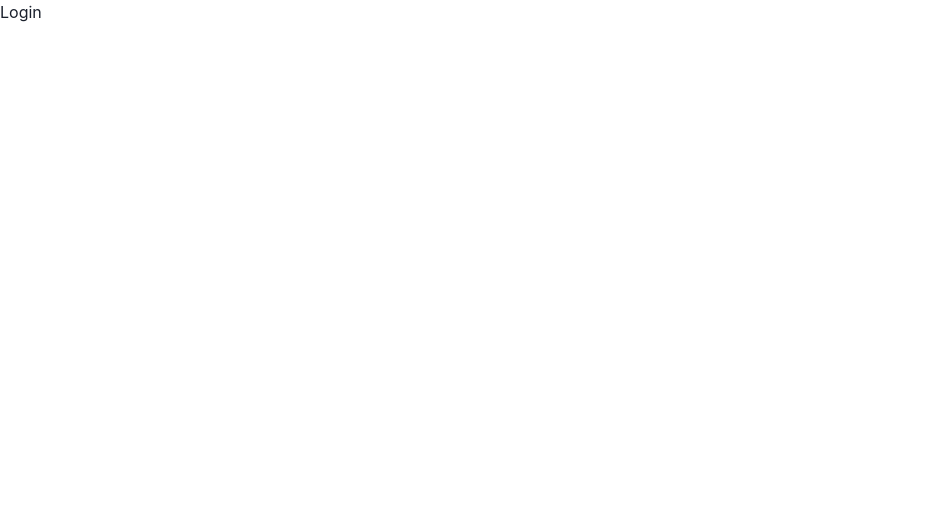
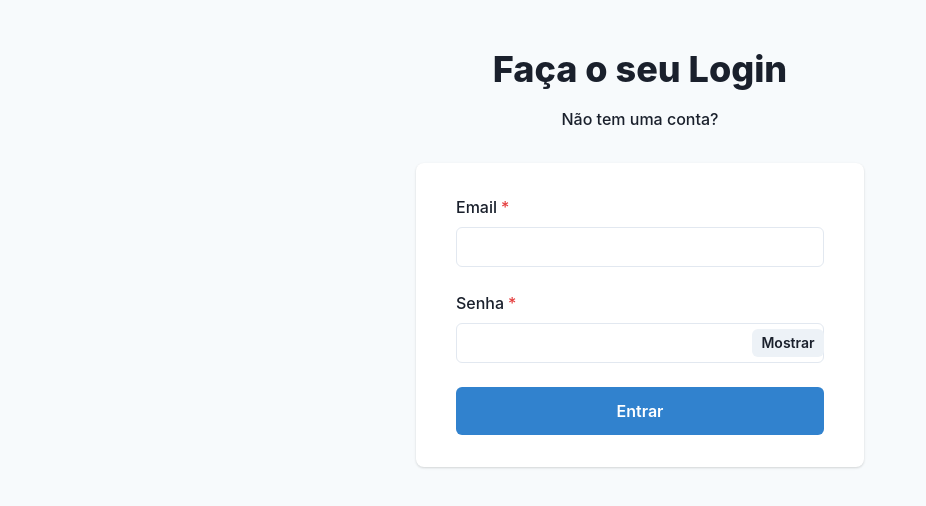
Before and after one commit to bmviniciuss/shopping-list-web, a React (Vite) app: page /login in a window 1280 px wide. Shown: the top 506 px of the page, without its empty margins (0-926 px from the left). Built offline with nearby package versions, Linux system fonts and the light colour scheme.

Commit message:
feat: LoginForm

```diff
--- a/package.json
+++ b/package.json
@@ -10,10 +10,14 @@
     "@chakra-ui/react": "^1.7.3",
     "@emotion/react": "^11.7.1",
     "@emotion/styled": "^11.6.0",
+    "@hookform/resolvers": "^2.8.5",
     "framer-motion": "^4.1.17",
     "react": "^17.0.2",
     "react-dom": "^17.0.2",
-    "react-router-dom": "^6.2.1"
+    "react-hook-form": "^7.22.5",
+    "react-router-dom": "^6.2.1",
+    "yup": "^0.32.11",
+    "yup-locale-pt": "0.0.9"
   },
   "devDependencies": {
     "@types/react": "^17.0.33",
--- /dev/null
+++ b/src/components/form/PasswordInput.tsx
@@ -0,0 +1,25 @@
+import { InputProps, InputGroup, Input, InputRightElement, Button, useMergeRefs, useDisclosure } from '@chakra-ui/react'
+import React from 'react'
+
+export const PasswordInput = React.forwardRef<HTMLInputElement, InputProps>((props, ref) => {
+  const { isOpen, onToggle } = useDisclosure()
+  const inputRef = React.useRef<HTMLInputElement>(null)
+  const mergeRef = useMergeRefs(inputRef, ref)
+  return (
+    <InputGroup size='md'>
+      <Input
+        ref={mergeRef}
+        pr='4.5rem'
+        type={isOpen ? 'text' : 'password'}
+        {...props}
+      />
+      <InputRightElement width='4.5rem'>
+        <Button h='1.75rem' size='sm' onClick={() => { onToggle() }}>
+          {isOpen ? 'Ocultar' : 'Mostrar'}
+        </Button>
+      </InputRightElement>
+    </InputGroup>
+  )
+})
+
+PasswordInput.displayName = 'PasswordInput'
--- /dev/null
+++ b/src/views/login/LoginForm.tsx
@@ -0,0 +1,60 @@
+import { HTMLChakraProps, chakra, Stack, FormControl, FormLabel, Input, Button, FormErrorMessage } from '@chakra-ui/react'
+import React from 'react'
+import { useForm } from 'react-hook-form'
+import { yupResolver } from '@hookform/resolvers/yup'
+import * as Yup from 'yup'
+import { pt } from 'yup-locale-pt'
+import { PasswordInput } from '../../components/form/PasswordInput'
+
+Yup.setLocale(pt)
+
+const schema = Yup.object({
+  email: Yup.string().email().required(),
+  password: Yup.string().min(5).required()
+}).required()
+
+type LoginFormData = Yup.InferType<typeof schema>
+
+export const LoginForm = (props: HTMLChakraProps<'form'>) => {
+  const { handleSubmit, register, formState: { errors } } = useForm<LoginFormData>({
+    resolver: yupResolver(schema)
+  })
+
+  const onSubmit = async (data: LoginFormData) => {
+    console.log(data)
+  }
+
+  return (
+    <chakra.form
+      onSubmit={handleSubmit(onSubmit)}
+      {...props}
+    >
+      <Stack spacing="6">
+        <FormControl id="email" isRequired isInvalid={!!errors?.email}>
+          <FormLabel htmlFor='email'>Email</FormLabel>
+          <Input id="email" type="email" autoComplete="email" {...register('email')} />
+          {errors?.email && (
+            <FormErrorMessage>
+              {errors.email.message}
+            </FormErrorMessage>
+          )}
+
+        </FormControl>
+
+        <FormControl id="password" isRequired isInvalid={!!errors?.password}>
+          <FormLabel>Senha</FormLabel>
+          <PasswordInput id="password" autoComplete="password" {...register('password')}/>
+          {errors?.password && (
+            <FormErrorMessage>
+              {errors.password.message}
+            </FormErrorMessage>
+          )}
+        </FormControl>
+
+        <Button type="submit" colorScheme="blue" size="lg" fontSize="md">
+          Entrar
+        </Button>
+      </Stack>
+    </chakra.form>
+  )
+}
--- a/src/views/login/LoginView.tsx
+++ b/src/views/login/LoginView.tsx
@@ -1,9 +1,48 @@
 import React from 'react'
+import {
+  Box,
+  BoxProps,
+  Divider,
+  Flex,
+  FlexProps,
+  Heading,
+  Text,
+  useColorModeValue
+} from '@chakra-ui/react'
+import { LoginForm } from './LoginForm'
+
+export const Card = (props: BoxProps) => (
+  <Box
+    bg={useColorModeValue('white', 'gray.700')}
+    py="8"
+    px={{ base: '4', md: '10' }}
+    shadow="base"
+    rounded={{ sm: 'lg' }}
+    {...props}
+  />
+)
 
 export function LoginView () {
   return (
-    <div>
-      Login
-    </div>
+    <Box
+    bg={useColorModeValue('gray.50', 'inherit')}
+    minH="100vh"
+    py="12"
+    px={{ base: '4', lg: '8' }}
+  >
+    <Box maxW="md" mx="auto">
+
+      <Heading textAlign="center" size="xl" fontWeight="extrabold">
+        Faça o seu Login
+      </Heading>
+      <Text mt="4" mb="8" align="center" maxW="md" fontWeight="medium">
+        <Text as="span">Não tem uma conta?</Text>
+        {/* <Link href="#">Criar conta gratuita</Link> */}
+      </Text>
+      <Card>
+        <LoginForm />
+      </Card>
+    </Box>
+  </Box>
   )
 }
```
Also changed, not shown: 1 other file (tests, documents, lock files or other folders).
